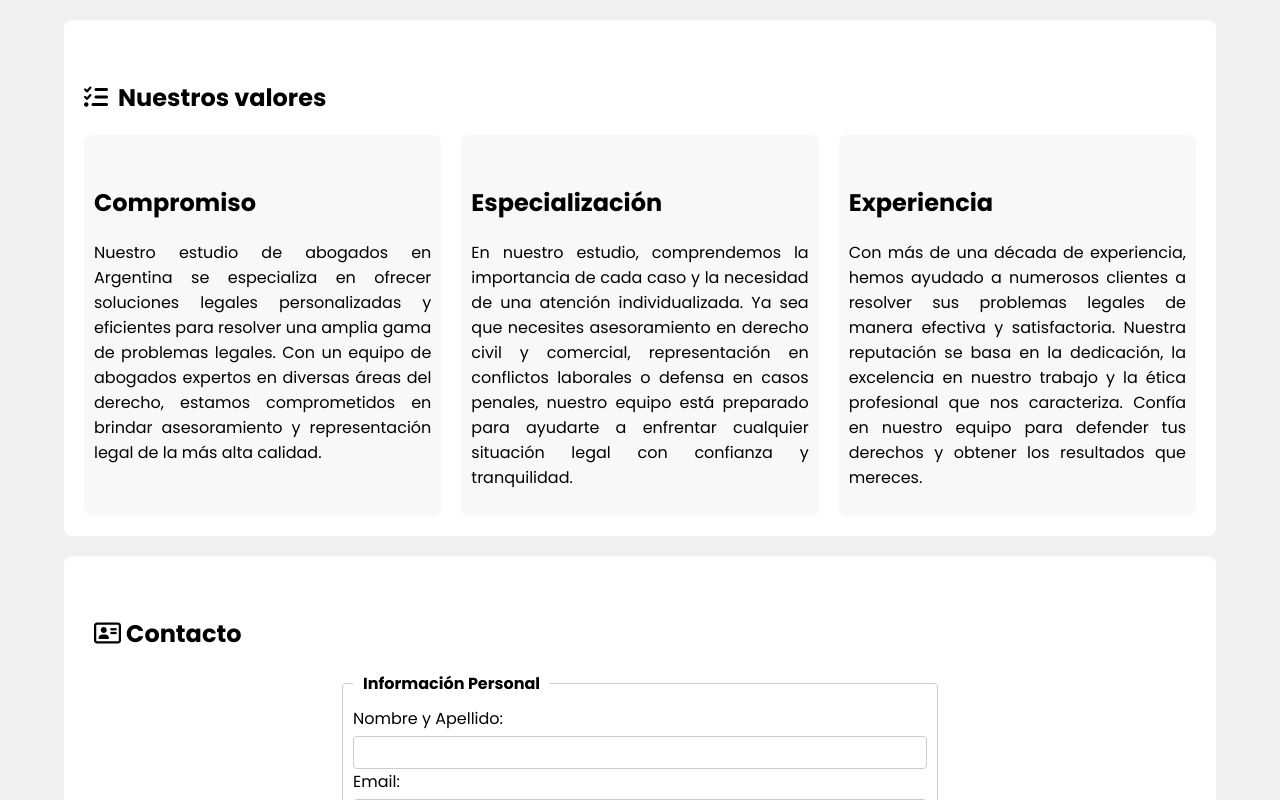
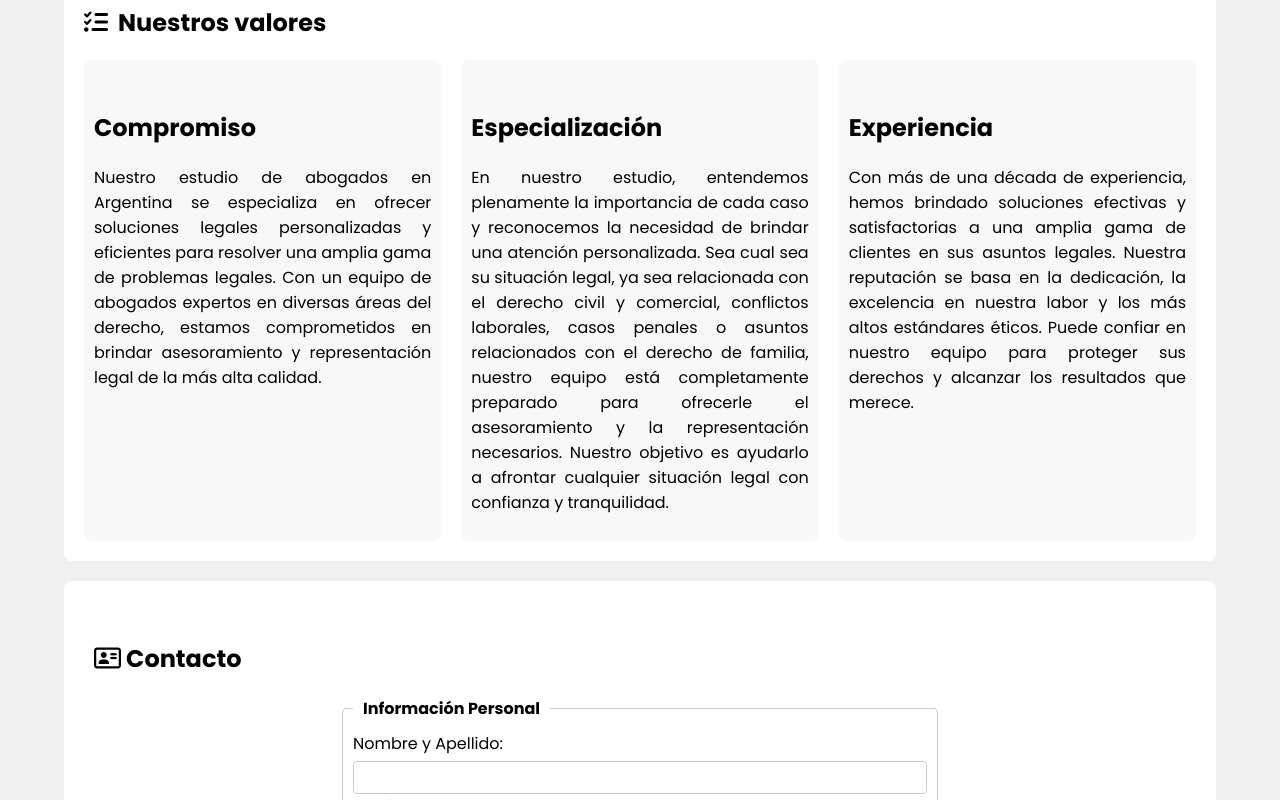
Before and after one commit to mcmust/entregaTP1, a plain HTML site: page index.html in a window 1280 px wide. Shown: the part 1014-1814 px from the top of the page. Drawn offline with Linux system fonts and the light colour scheme.

Commit message:
Update index.html

```diff
--- a/index.html
+++ b/index.html
@@ -34,7 +34,6 @@
     <main>
       <section id="quienes-somos">
         <h2><i class="fa-solid fa-gavel" style="margin-right: 10px;"></i>El Estudio</h2>
-        <h2><i class="fa-solid fa-gavel" style="margin-right: 10px;"></i>El estudio</h2>
         <p>
           Nuestro Estudio de Abogados encuentra sus raíces en una profunda pasión por la justicia
           y un firme compromiso con la defensa de los derechos legales de nuestros clientes.
@@ -89,23 +88,22 @@
       <div>
           <h2 class="valores"> Especialización</h2>
           <p>
-            En nuestro estudio, comprendemos la importancia de cada caso y la
-            necesidad de una atención individualizada. Ya sea que necesites
-            asesoramiento en derecho civil y comercial, representación en
-            conflictos laborales o defensa en casos penales, nuestro equipo está
-            preparado para ayudarte a enfrentar cualquier situación legal con
-            confianza y tranquilidad.
+            En nuestro estudio, entendemos plenamente la importancia de cada caso y reconocemos
+            la necesidad de brindar una atención personalizada. Sea cual sea su situación legal,
+            ya sea relacionada con el derecho civil y comercial, conflictos laborales, casos penales
+            o asuntos relacionados con el derecho de familia, nuestro equipo está completamente
+            preparado para ofrecerle el asesoramiento y la representación necesarios. Nuestro
+            objetivo es ayudarlo a afrontar cualquier situación legal con confianza y tranquilidad.
           </p>
       </div>
       <div>
           <h2 class="valores"> Experiencia</h2>
           <p>
-            Con más de una década de experiencia, hemos ayudado a numerosos
-            clientes a resolver sus problemas legales de manera efectiva y
-            satisfactoria. Nuestra reputación se basa en la dedicación,
-            la excelencia en nuestro trabajo y la ética profesional
-            que nos caracteriza. Confía en nuestro equipo para defender
-            tus derechos y obtener los resultados que mereces.
+            Con más de una década de experiencia, hemos brindado soluciones efectivas y
+            satisfactorias a una amplia gama de clientes en sus asuntos legales. Nuestra
+            reputación se basa en la dedicación, la excelencia en nuestra labor y los
+            más altos estándares éticos. Puede confiar en nuestro equipo para proteger sus
+            derechos y alcanzar los resultados que merece.
           </p>
       </div>
       </div>
```
